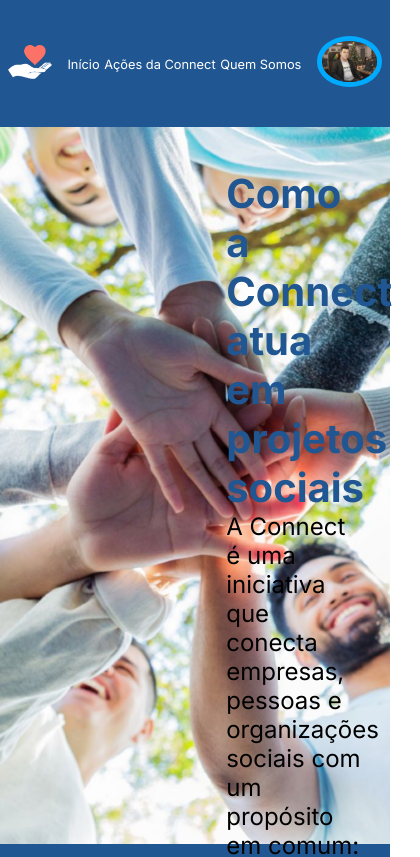
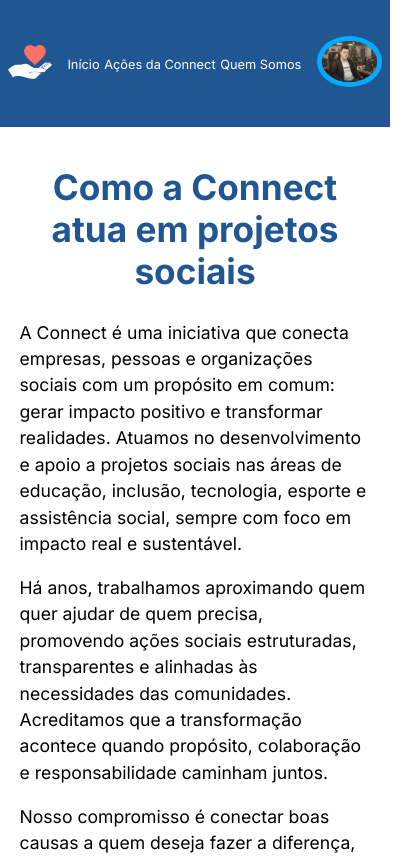
Before and after one commit to LordNecoReal/DesafioFinalConnectOswaldo, a React (Vite) app: page /quemSomos in a window 390 px wide. Shown: the top 857 px of the page, 420 px wide, since content can reach past the window. Built offline with nearby package versions, Linux system fonts and the light colour scheme.

Commit message:
Responsividade quem somos adicionada

```diff
--- a/src/components/QuemSomos/QuemSomos.module.scss
+++ b/src/components/QuemSomos/QuemSomos.module.scss
@@ -1,3 +1,4 @@
+/* Estilo Base (Desktop) */
 .containerQuemSomos {
     height: 85vh;
     background-image: url('../../assets/BackgroundQuemSomos.png');
@@ -7,20 +8,55 @@
     justify-content: flex-end;
     align-items: center;
 }
+
 .boxTextoQuemSomos {
-    // border: solid red 5px;
     width: 42%;
     height: 75vh;
     display: flex;
     flex-direction: column;
     justify-content: space-between;
-    h2 {
+}
+
+.boxTextoQuemSomos h2 {
+    color: #205691;
+    font-size: 2.5rem;
+    width: 70%;
+}
+
+.boxTextoQuemSomos p {
+    font-size: 1.5rem;
+    width: 85%;
+}
+
+/* Responsividade Mobile (Conforme a imagem do Figma) */
+@media screen and (min-width: 201px) and (max-width: 500px) {
+    .containerQuemSomos {
+        height: auto; /* Permite que o container cresça com o texto */
+        padding: 10% 5%; /* Espaçamento interno para não grudar nas bordas */
+        background-image: none; /* Geralmente remove-se o fundo pesado no mobile, ou ajuste conforme preferir */
+        justify-content: center; /* Centraliza a boxTexto no meio da tela */
+        align-items: flex-start;
+    }
+
+    .boxTextoQuemSomos {
+        width: 100%; /* Ocupa a largura total disponível */
+        height: auto;
+        text-align: center; /* Alinha o texto no centro como no Figma */
+        display: block; /* Facilita o respiro entre parágrafos no mobile */
+    }
+
+    .boxTextoQuemSomos h2 {
+        width: 100%; /* H2 ocupa toda a largura */
+        font-size: 2.2rem; /* Tamanho aproximado dos 36px do Figma */
+        margin-bottom: 8%;
         color: #205691;
-        font-size: 2.5rem;
-        width: 70%;
     }
-    p {
-        font-size: 1.5rem;
-        width: 85%;
+
+    .boxTextoQuemSomos p {
+        width: 100%; /* Texto ocupa toda a largura */
+        font-size: 1.1rem;
+        line-height: 150%;
+        margin-bottom: 5%;
+        text-align: left; /* No Figma o bloco é centralizado mas o texto é alinhado à esquerda/justificado */
     }
 }
```
Also changed, not shown: src/components/Perfil/Perfil.module.scss (line endings or trailing spaces).
